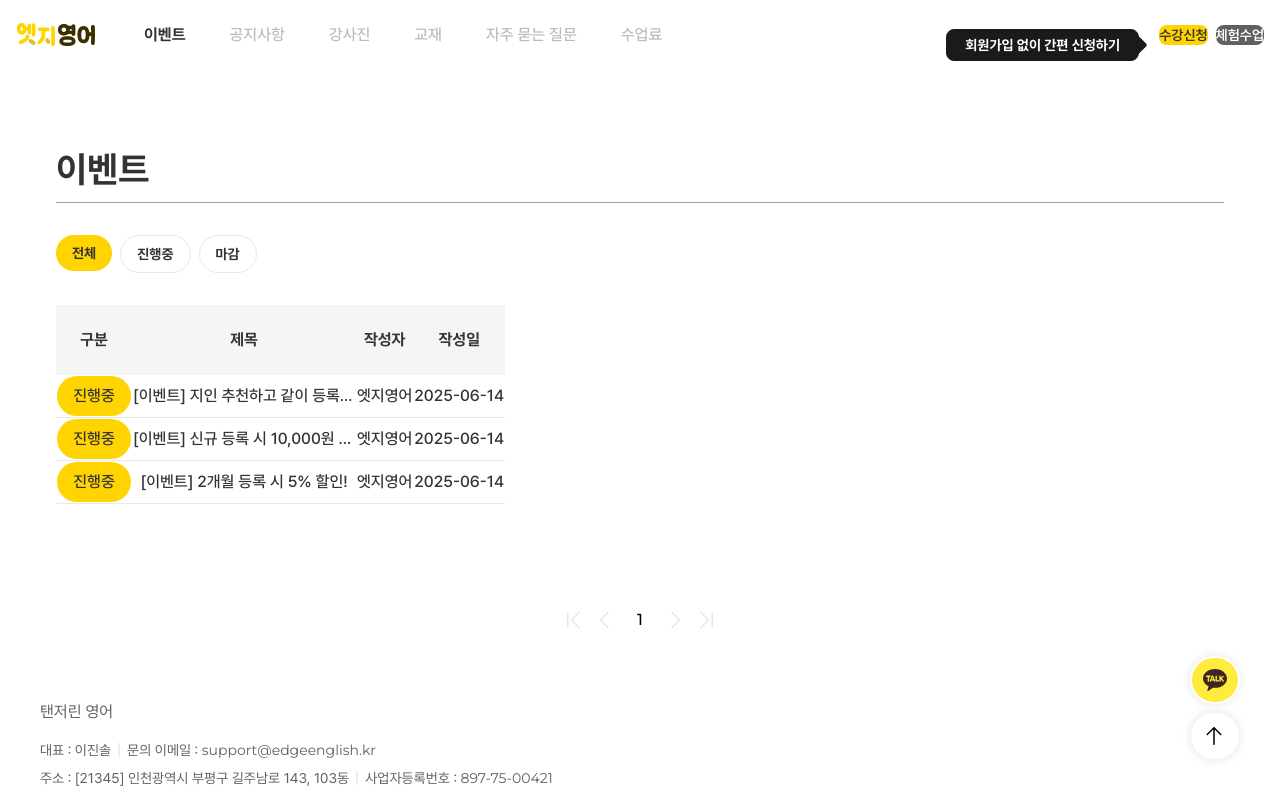
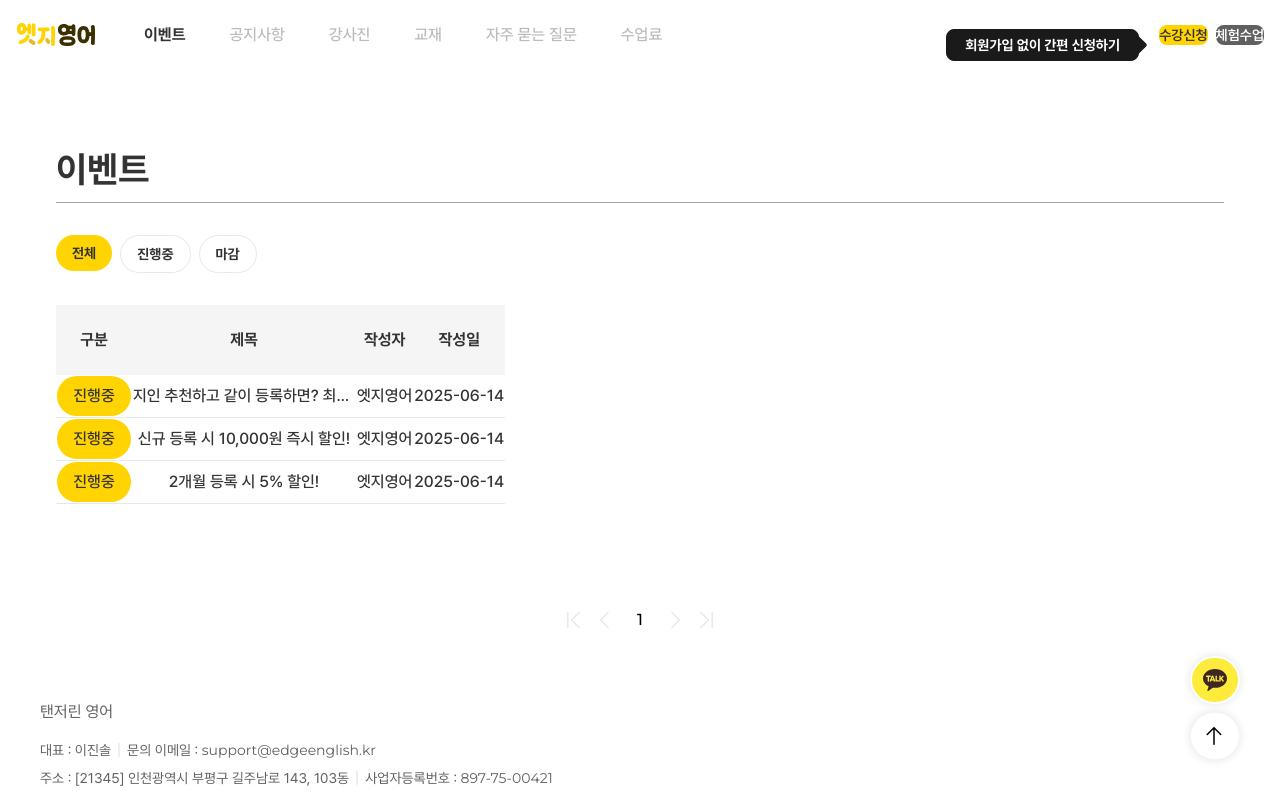
Before and after one commit to gandy818/edge-english, a Next.js app: page /events in a window 1280 px wide. Shown: the top 797 px of the page. Built offline with nearby package versions, Linux system fonts and the light colour scheme.

Commit message:
이벤트 이미지 추가(스벅 쿠폰)

```diff
--- a/src/app/events/[index]/page.tsx
+++ b/src/app/events/[index]/page.tsx
@@ -46,7 +46,7 @@ export default function EventDetailPage() {
       )}
 
       {event?.img && (
-        <div className="relative mx-auto mb-32 aspect-[2/3] w-full max-w-[500px] max-md:mb-16">
+        <div className="relative mb-32 aspect-[3240/4500] w-full max-w-[500px] max-md:mb-16">
           <Image src={event.img} alt="event image" fill />
         </div>
       )}
--- a/src/data/events.json
+++ b/src/data/events.json
@@ -4,7 +4,7 @@
     "type": "이벤트",
     "status": "진행중",
     "date": "2025-06-14",
-    "title": " [이벤트] 2개월 등록 시 5% 할인!",
+    "title": "2개월 등록 시 5% 할인!",
     "writer": "엣지영어",
     "img": "/images/events/event1.png",
     "content": ""
@@ -14,9 +14,9 @@
     "type": "이벤트",
     "status": "진행중",
     "date": "2025-06-14",
-    "title": "[이벤트] 신규 등록 시 10,000원 즉시 할인!",
+    "title": "신규 등록 시 10,000원 즉시 할인!",
     "writer": "엣지영어",
-    "img": "",
+    "img": "/images/events/스벅 쿠폰 이벤트.png",
     "content": "처음 오신 분들을 위한 환영 할인 🎉<br /> 신규 등록하시면 바로 <strong>10,000원 할인</strong> 혜택!<br /> <br /> ✔ 첫 수강 등록 시 자동 적용<br /> ✔ 따로 쿠폰 입력 없이 할인된 금액으로 결제 가능<br /> ✔ 등록 시점 기준으로 한 번만 적용돼요<br /> <br /> ※ 2개월 등록 5% 할인과는 중복 적용되지 않습니다.<br /> <br /> 100% TESOL/TEFL 자격증 보유한 엣지 튜터와의 수업이 기다리고 있어요😊 </>"
   },
   {
@@ -24,7 +24,7 @@
     "type": "이벤트",
     "status": "진행중",
     "date": "2025-06-14",
-    "title": "[이벤트] 지인 추천하고 같이 등록하면? 최대 20,000원 즉시 할인!",
+    "title": "지인 추천하고 같이 등록하면? 최대 20,000원 즉시 할인!",
     "writer": "엣지영어",
     "img": "",
     "content": "엣지영어가 더 즐거워지는 방법!<br /> 지인과 함께 등록하면 더 큰 혜택을 드려요💛<br /> <br /> ✔ 추천인과 신규 등록자 각각 <strong>10,000원 할인</strong><br /> ✔ 두 분 모두 <strong>수강 기간 1주일 연장!</strong><br /> <br /> 조건은 단 하나!<br /> 👉 두 분이 같은 시점에 등록하시면 OK!<br /> <br /> ※ 추천받는 분은 신규 등록자여야 합니다.<br /> ※ 2개월 할인과 중복 적용이 불가합니다.<br /> <br /> 친구와 함께 공부하면 더 오래, 더 꾸준히 할 수 있겠죠?<br /> 소중한 사람과 함께 엣지영어에서 시작해보세요 :) </>"
```
Also changed, not shown: 1 other file (tests, documents, lock files or other folders).
